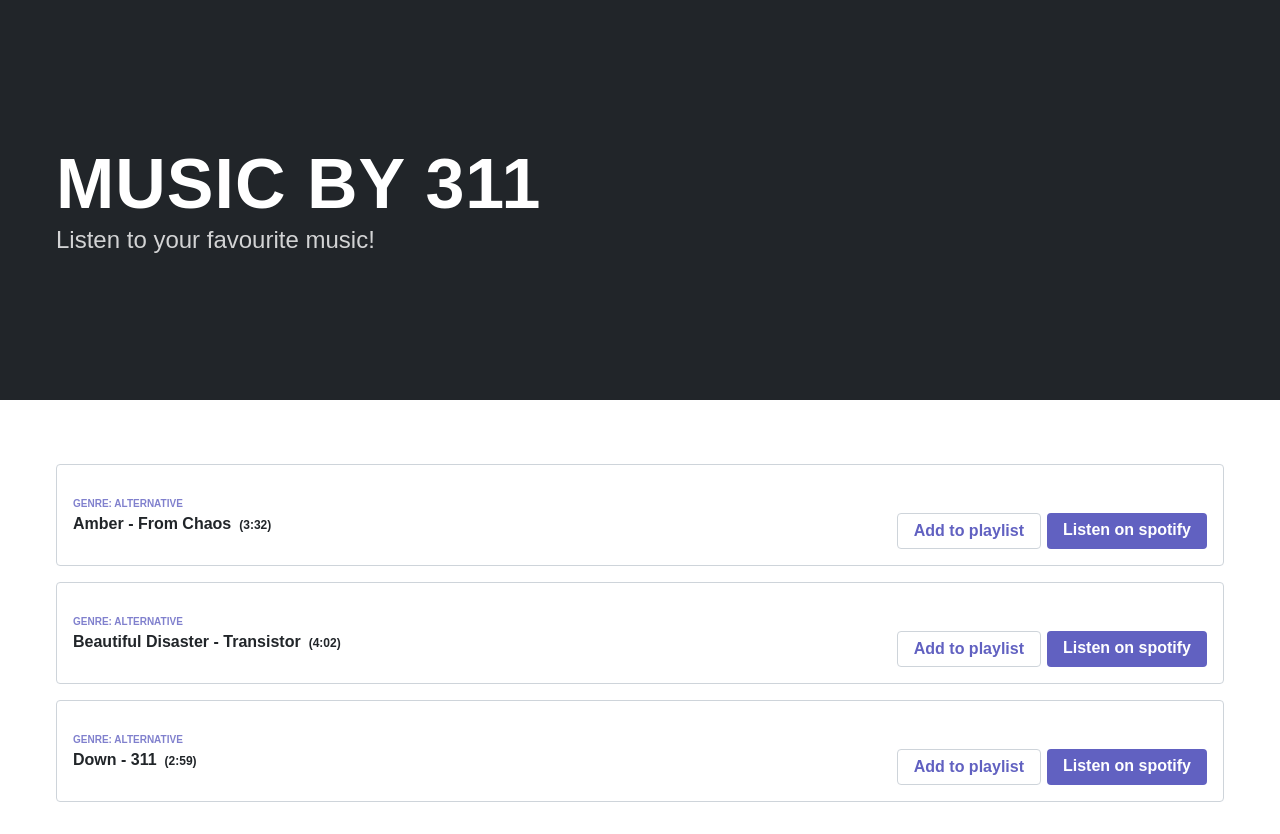
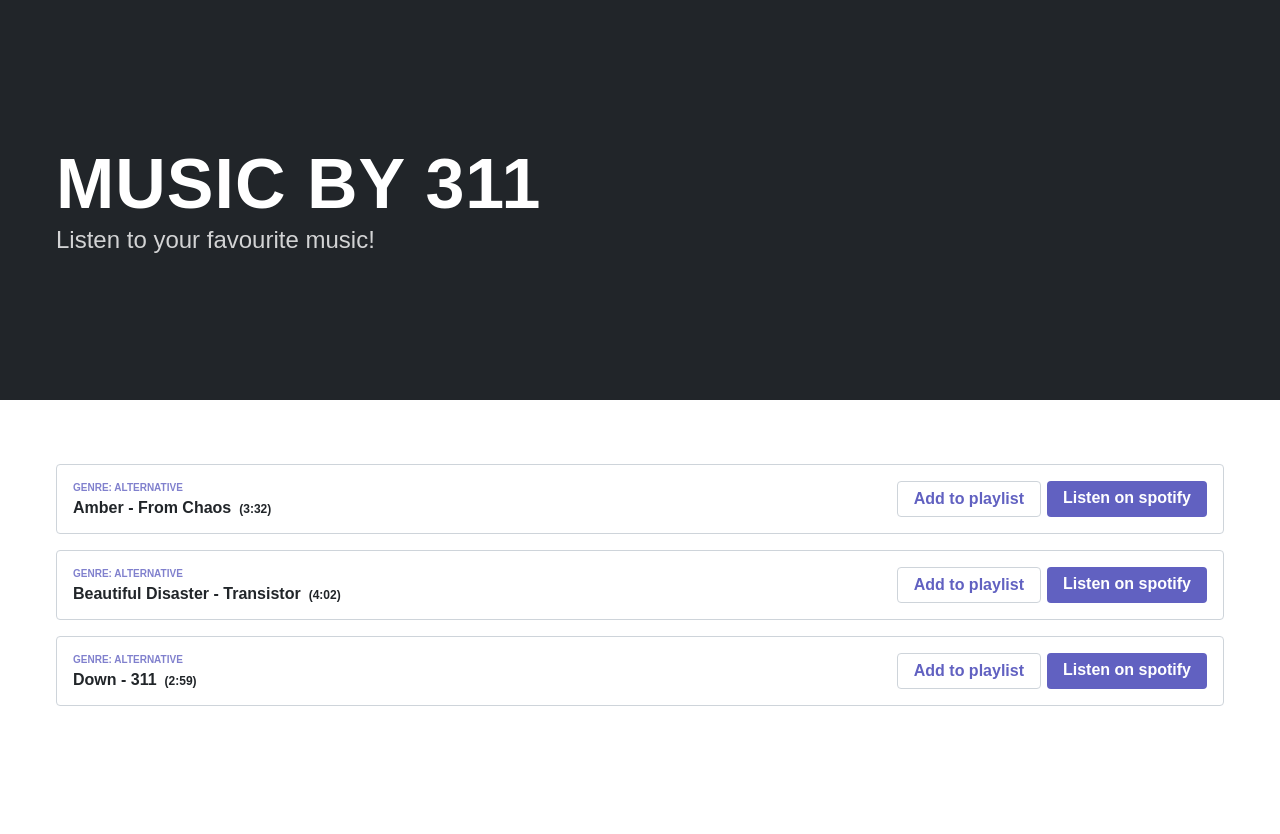
Before and after one commit to diederikeen/fwd-application, a React (Create React App) app: page /artist/311 in a window 1280 px wide. After the commit the page ends 800 px from the top, so only its background shows below. Built offline with nearby package versions, Linux system fonts and the light colour scheme; data requests are answered from the project's data file.

Commit message:
Clean up code from Song Row, minor style change input

```diff
--- a/src/Pages/Artist/components/SongRow/SongRow.tsx
+++ b/src/Pages/Artist/components/SongRow/SongRow.tsx
@@ -47,14 +47,11 @@ const StyledRow = styled('div', {
 
     '@bp2': {
       marginLeft: 'auto',
+      marginTop: 0,
     },
 
     'a:first-child': {
       marginRight: '$sm',
-
-      // '@bp2': {
-      //   marginRight: '$sm',
-      // }
     }
   }
 });
--- a/src/Pages/Home/components/ArtistRow.tsx
+++ b/src/Pages/Home/components/ArtistRow.tsx
@@ -10,7 +10,7 @@ const StyledRow = styled(Link, {
   display: 'block',
   fontWeight: '500',
   border: '1px solid $grey100',
-  color: "$grey100",
+  color: "$grey800",
   textDecoration: 'none',
 
   '&:not(:last-child)': {
--- a/src/Pages/Home/containers/ArtistSearch/ArtistSearch.tsx
+++ b/src/Pages/Home/containers/ArtistSearch/ArtistSearch.tsx
@@ -1,5 +1,5 @@
 import { useState } from "react";
-import { debounce } from "throttle-debounce";
+import { throttle } from "throttle-debounce";
 
 import { useGetAllArtistsQuery } from "../../../../api";
 
@@ -19,6 +19,7 @@ const StyledInput = styled('input', {
   fontWeight: '600',
   width: '100%',
   marginTop: '$lg',
+  color: '$primary',
 
   '@bp2': {
     width: '50%',
@@ -58,7 +59,7 @@ export function ArtistSearch() {
   const [query, setQuery] = useState<string>('');
   const {data, isLoading} = useGetAllArtistsQuery(query);
 
-  const debounceSearch = debounce(500, true, (event) => {
+  const throttleSearch = throttle(500, (event) => {
     const { currentTarget } = event;
     setQuery(decodeURIComponent(currentTarget.value));
   })
@@ -73,7 +74,7 @@ export function ArtistSearch() {
           name="artist_search"
           role="input"
           placeholder="Example: Weird Al"
-          onChange={(event) =>  debounceSearch(event)}
+          onChange={(event) =>  throttleSearch(event)}
         />
       </Header>
 
```
